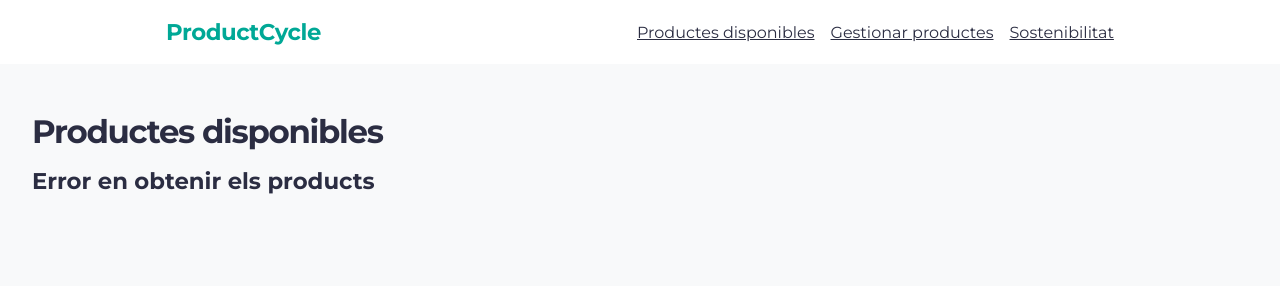
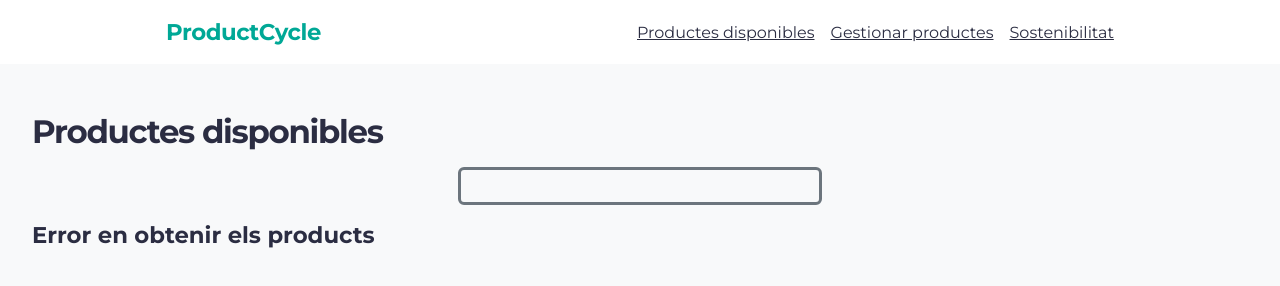
Before and after one commit to oriol7e7/ods-project, a plain HTML site: page frontend/pages/veure-productes.html in a window 1280 px wide. Drawn offline with Linux system fonts and the light colour scheme; no server answers.

```diff
--- a/frontend/pages/veure-productes.html
+++ b/frontend/pages/veure-productes.html
@@ -14,6 +14,9 @@
     <header id="header"></header>
     <main class="productesMain">
       <h1>Productes disponibles</h1>
+      <div class="searcher">
+        <input type="text" class="searcherInput" />
+      </div>
       <section id="productesGrid" class="productesGrid"></section>
     </main>
   </body>
--- a/frontend/styles/styles.css
+++ b/frontend/styles/styles.css
@@ -403,3 +403,35 @@
   color: var(--error);
   transform: translateY(-2px);
 }
+
+.productesMain .searcher {
+  display: flex;
+  gap: 0.25rem;
+  align-self: center;
+  border: solid 3px var(--text-muted);
+  border-radius: 6px;
+  width: 30%;
+  padding: 0.25rem;
+  transition: border-color 0.2s ease;
+}
+
+.searcherInput:focus,
+.searcherInput:active {
+  outline: transparent;
+}
+
+.searcherInput {
+  font-size: 1.2rem;
+  background-color: transparent;
+  font-family: "Montserrat", sans-serif;
+  border: transparent;
+  outline: transparent;
+  background-color: transparent;
+  width: 100%;
+  height: 100%;
+  transition: all 0.2s ease;
+}
+
+.searcher:has(.searcherInput:focus) {
+  border-color: var(--primary);
+}
```
Also changed, not shown: backend/index.js (+13 -0 lines).
